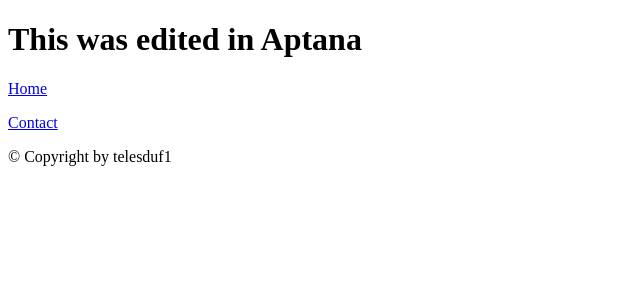
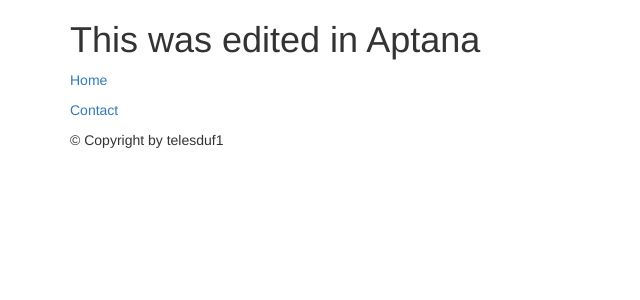
Before and after one commit to telesduf1/2014WebProgramming, a PHP site: page / in a window 1280 px wide. Shown: the top 300 px of the page, without its empty margins (0-640 px from the left). Run offline with PHP 8.4, Linux system fonts and the light colour scheme; some libraries are stand-ins or nearby versions.

Commit message:
Commited

```diff
--- a/playground/index.php
+++ b/playground/index.php
@@ -4,20 +4,34 @@
 
 		<title>HTML</title>
 
+		<meta name="viewport" content="width=device-width, initial-scale=1">
+
+		<link rel="stylesheet" href="https://maxcdn.bootstrapcdn.com/bootstrap/3.2.0/css/bootstrap.min.css">
+		<link rel="stylesheet" href="https://maxcdn.bootstrapcdn.com/bootstrap/3.2.0/css/bootstrap-theme.min.css">
+
+		<style type = "text/css">
+
+		</style>
+
 	</head>
 
 	<body>
 		<div>
 			<header>
-				<h1>This was edited in Aptana</h1>
+				<div class="container">
+					<h1>This was edited in Aptana</h1>
+				</div>
 			</header>
 			<nav>
+				<div class="container">
+
 				<p>
 					<a href="/">Home</a>
 				</p>
 				<p>
 					<a href="/contact">Contact</a>
 				</p>
+				</div>
 			</nav>
 
 			<div>
@@ -25,10 +39,14 @@
 			</div>
 
 			<footer>
+				<div class="container">
+
 				<p>
 					&copy; Copyright  by telesduf1
 				</p>
+				</div>
 			</footer>
 		</div>
+		<script src="https://maxcdn.bootstrapcdn.com/bootstrap/3.2.0/js/bootstrap.min.js"></script>
 	</body>
 </html>
```
